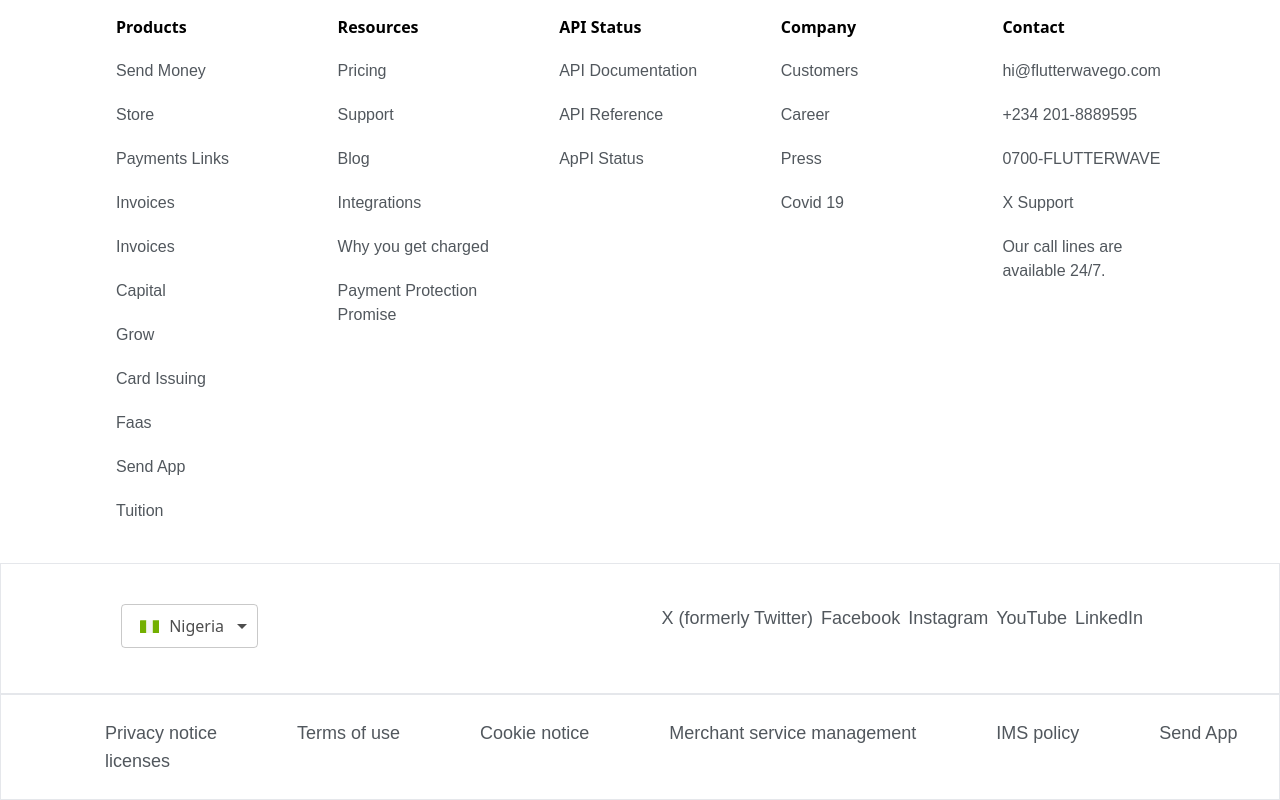
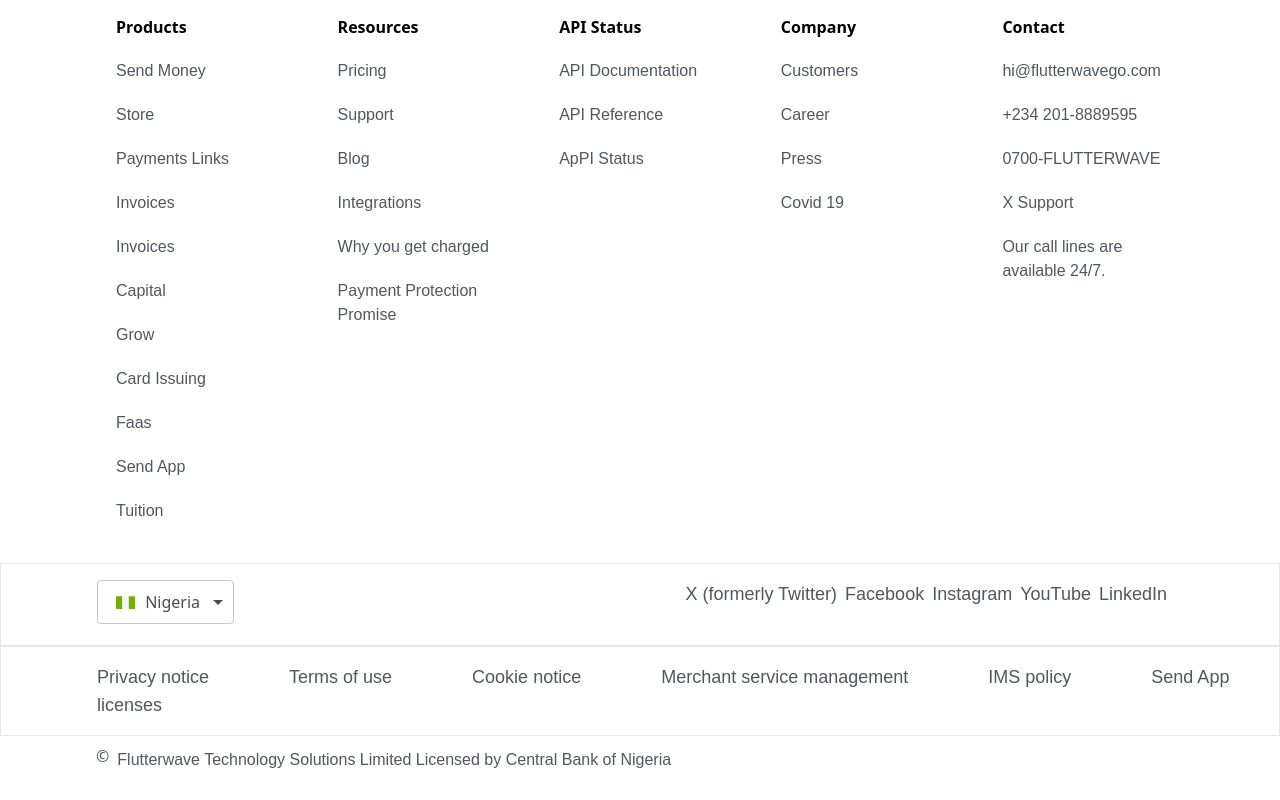
Before and after one commit to AdamsRuth1/TuitionCapstone, a React (Vite) app: page / in a window 1280 px wide. Shown: the part 8995-9795 px from the top of the page. After the commit the page ends 9767 px from the top, so only its background shows below. Built offline with nearby package versions, Linux system fonts and the light colour scheme; a web font is replaced by a local one.

Commit message:
Update footer.jsx

```diff
--- a/src/components/views/footer.jsx
+++ b/src/components/views/footer.jsx
@@ -150,7 +150,7 @@
         </div>
       </div>
 
-      <div className="hidden sm:flex border-b border  justify-between p-10 ">
+      <div className="hidden sm:flex border-b border  justify-between p-4 ">
         <ReactFlagsSelect
           selected={selected}
           searchable
@@ -177,7 +177,7 @@
         </div>
       </div>
 
-      <div className="border-b border  hidden sm:flex justify-between space-x-2 font-Modarat text-lg font-normal text-customGray p-6 ">
+      <div className="border-b border  hidden sm:flex justify-between space-x-2 font-Modarat text-lg font-normal text-customGray p-4 ">
         <div className="ml-20 space-x-20 ">
           <a href="" className="">
             Privacy notice
@@ -199,6 +199,13 @@
           </a>
         </div>
       </div>
+      <div className="flex mt-2 ml-20">
+            <div className="ml-4 text-customGray ">&copy;</div>
+            <p className="font-Modarat text-customGray text-base leading-6 ml-2 mt-1">
+              Flutterwave Technology Solutions Limited Licensed by Central Bank
+              of Nigeria
+            </p>
+          </div>
 
       <div className="block sm:hidden">
         <div className="grid grid-cols-1">
```
